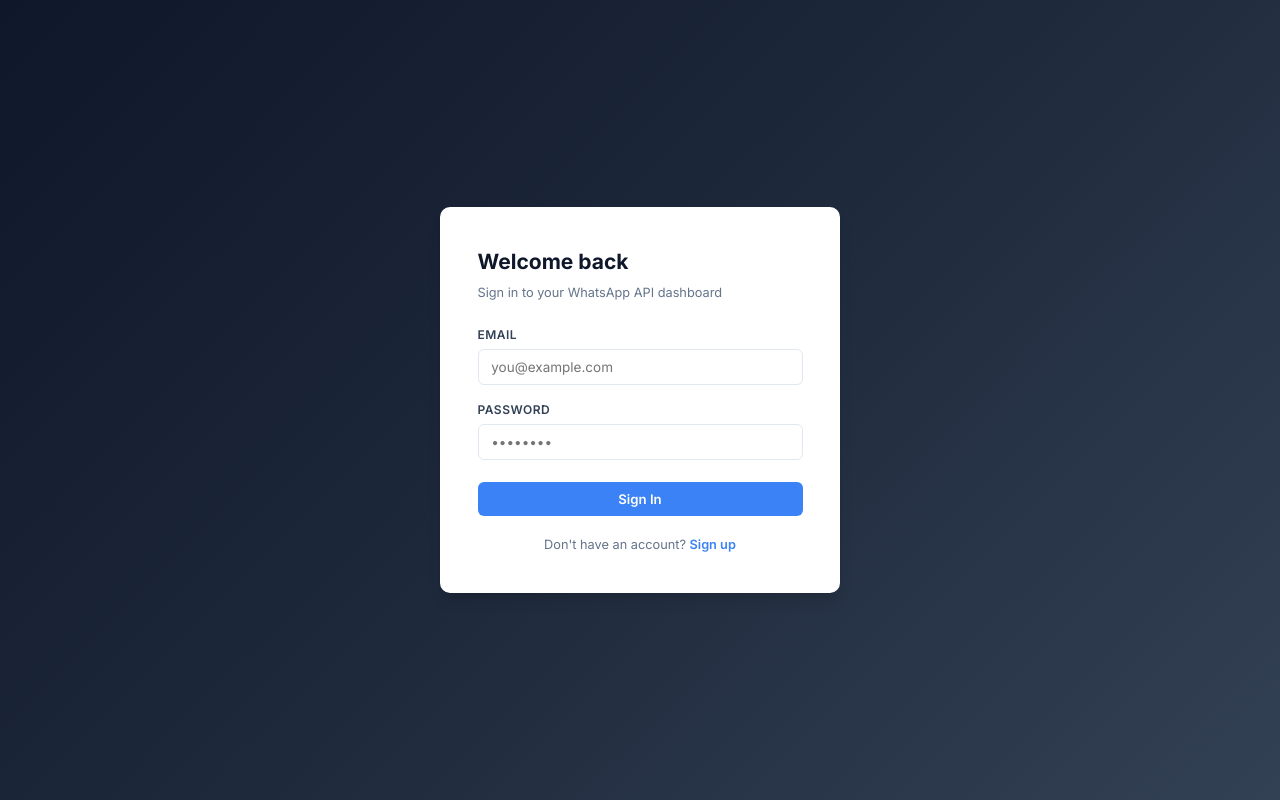
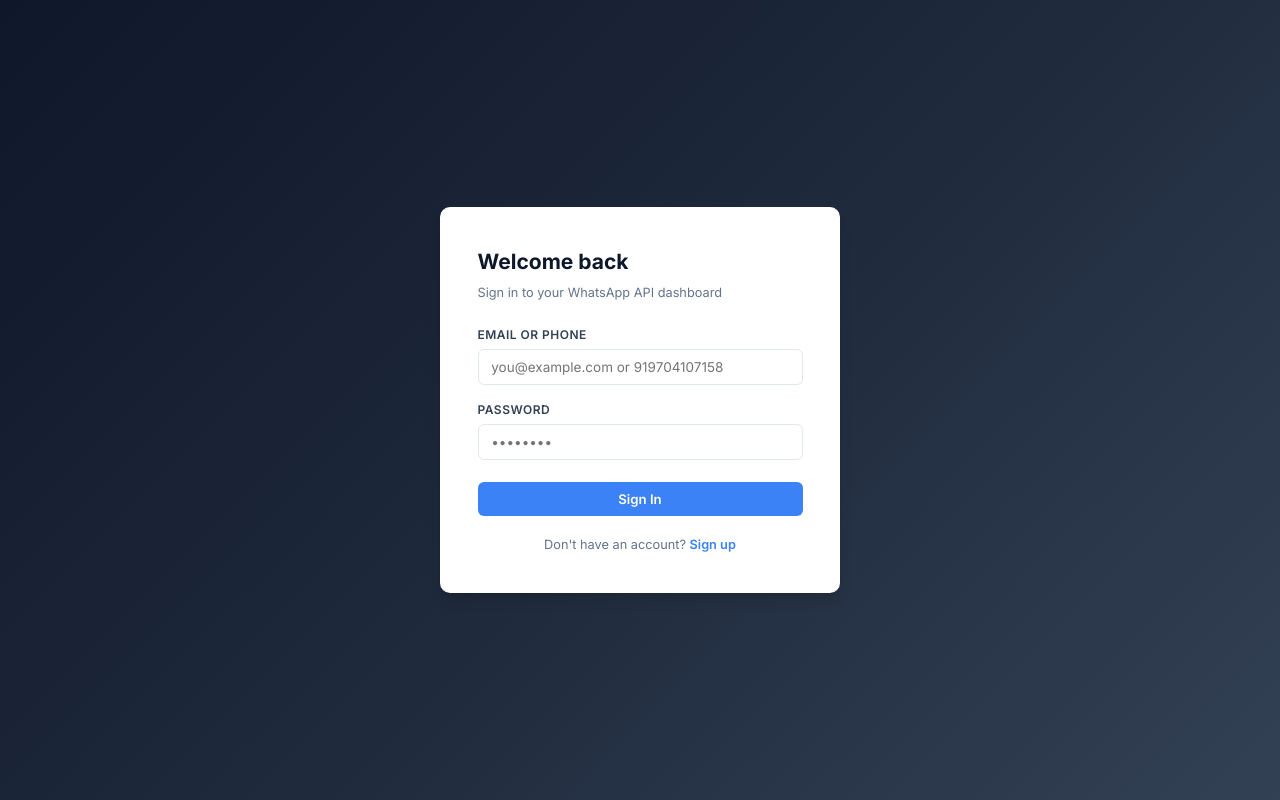
Before and after one commit to anuragkumarsingh134/WA-API, a website: page public/index.html in a window 1280 px wide. Drawn offline with Linux system fonts and the light colour scheme.

Commit message:
CHECKPOINT: before plans and payment system

```diff
--- a/public/index.html
+++ b/public/index.html
@@ -26,8 +26,9 @@
                 <p class="subtitle">Sign in to your WhatsApp API dashboard</p>
                 <form id="loginForm">
                     <div class="form-group">
-                        <label for="loginEmail">Email</label>
-                        <input class="form-input" type="email" id="loginEmail" placeholder="you@example.com" required>
+                        <label for="loginEmail">Email or Phone</label>
+                        <input class="form-input" type="text" id="loginEmail"
+                            placeholder="you@example.com or 919704107158" required>
                     </div>
                     <div class="form-group">
                         <label for="loginPassword">Password</label>
@@ -46,8 +47,9 @@
                 <p class="subtitle">Get started with the WhatsApp API</p>
                 <form id="registerForm">
                     <div class="form-group">
-                        <label for="regEmail">Email</label>
-                        <input class="form-input" type="email" id="regEmail" placeholder="you@example.com" required>
+                        <label for="regEmail">Email or Phone</label>
+                        <input class="form-input" type="text" id="regEmail"
+                            placeholder="you@example.com or 919704107158" required>
                     </div>
                     <div class="form-group">
                         <label for="regPassword">Password</label>
```
